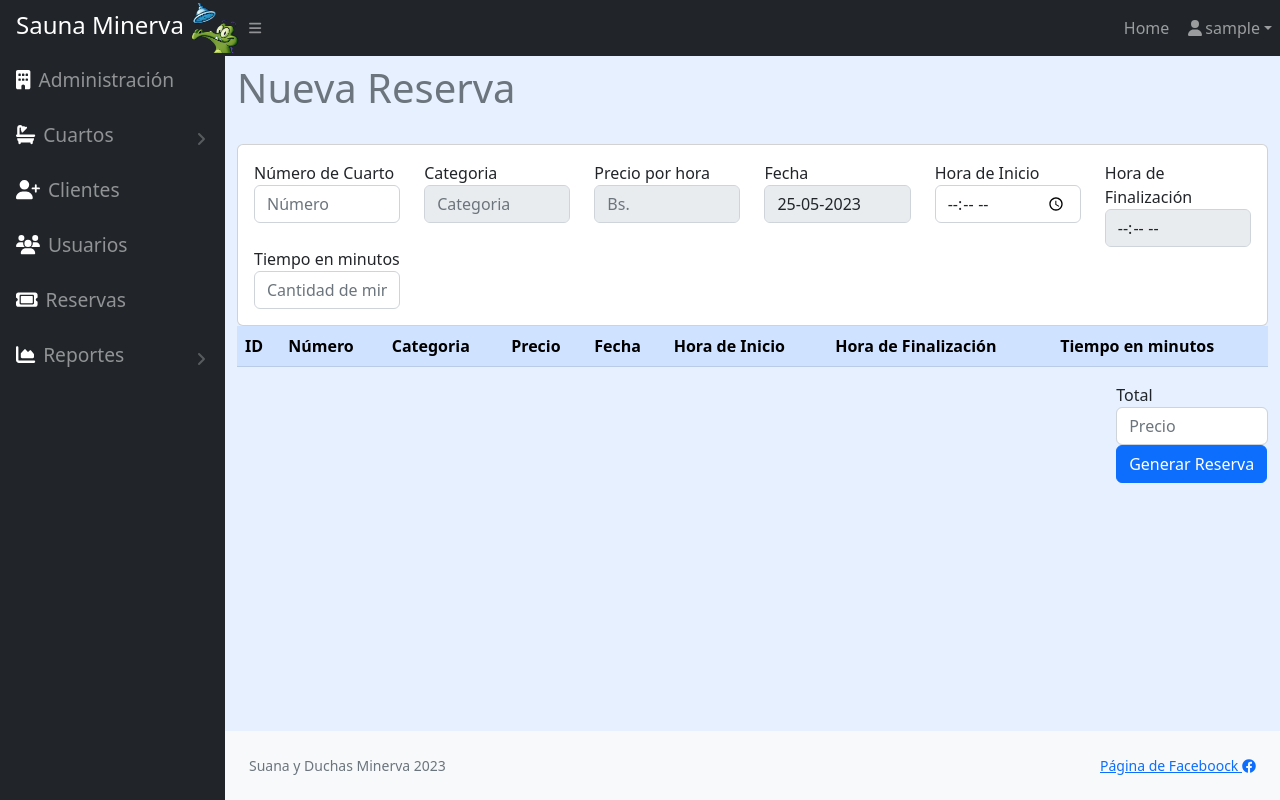
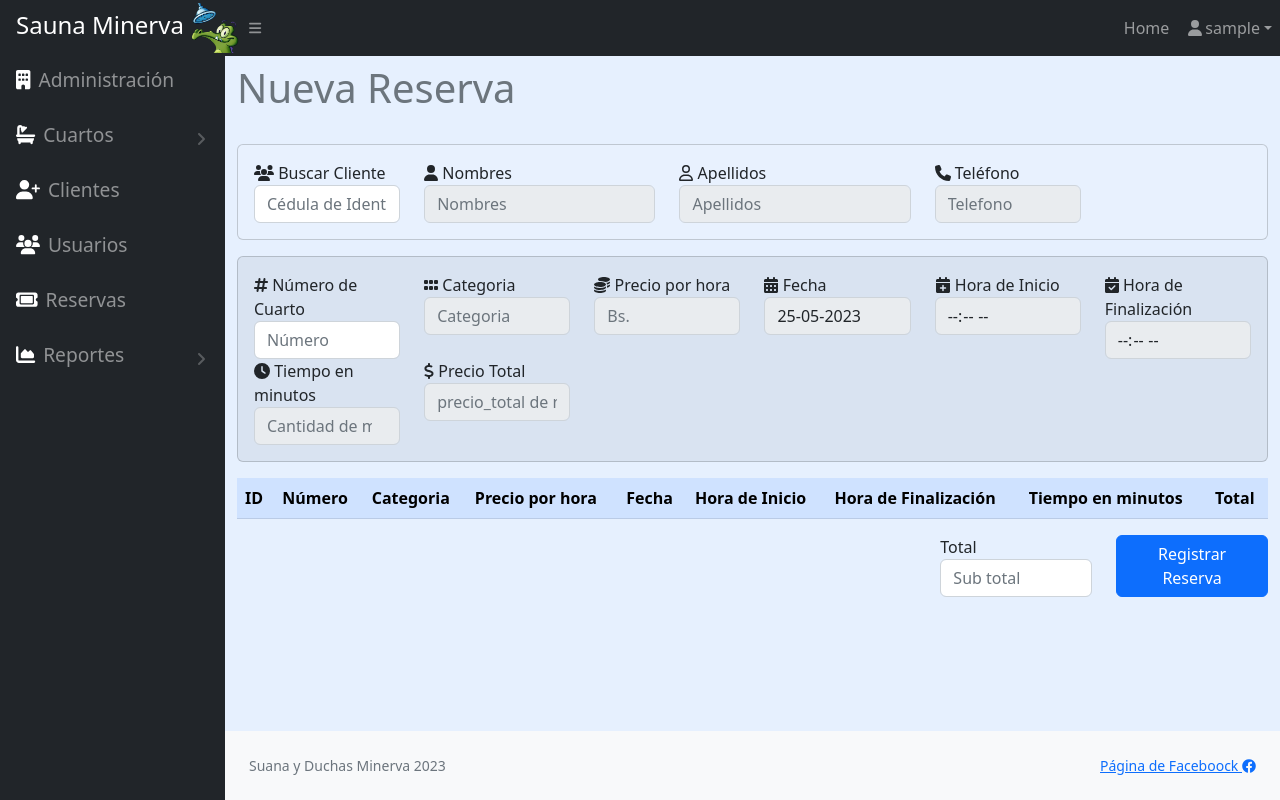
Before and after one commit to Ashly6713/SistemaSauna, a PHP site: page /SistemaSauna/Reservas in a window 1280 px wide. Run offline with PHP 8.4, Linux system fonts and the light colour scheme; the visitor is signed in with stand-in values (Sample User, id 1); lists and menus that the app fills with data are empty; some libraries are stand-ins or nearby versions.

Commit message:
2do Dayle Meeting 3er Sprint

```diff
--- a/Assets/js/funciones.js
+++ b/Assets/js/funciones.js
@@ -199,18 +199,10 @@ function registrarUser(e) {
     const nombre = document.getElementById("nombre");
     const apellido = document.getElementById("apellido");
     const correo= document.getElementById("correo");
-    const clave = document.getElementById("clave");
-    const confirmar= document.getElementById("confirmar");
     const rol = document.getElementById("rol");
     const estado = document.getElementById("estado");
     if (usuario.value == "" || nombre.value == ""|| apellido.value == "" || correo.value == ""  || rol.value == "" || estado.value == "") {
-        Swal.fire({
-            position: 'top-end',
-            icon: 'error',
-            title: 'Todos los campos son obligatorios',
-            showConfirmButton: false,
-            timer: 3000
-          })
+        alertas('Todos los campos son obligatorios', 'warning');
     } else{
         const url = base_url + "Usuarios/registrar";
         const frm = document.getElementById("frmUsuarios");
@@ -219,45 +211,19 @@ function registrarUser(e) {
         http.send(new FormData(frm));
         http.onreadystatechange = function(){
             if (this.readyState == 4 && this.status == 200) {
+                console.log(this.responseText);
                 const res= JSON.parse(this.responseText);
-               if(res == "si"){
-                Swal.fire({
-                    position: 'top-end',
-                    icon: 'success',
-                    title: 'Usuario registrado con éxito',
-                    showConfirmButton: false,
-                    timer: 3000
-                  })
-                  frm.reset();
-                  $("#nuevo_usuario").modal("hide");
+
                 tblUsuarios.ajax.reload();
-                }else if(res == "modificado"){
-                    Swal.fire({
-                        position: 'top-end',
-                        icon: 'success',
-                        title: 'Usuario modificado con éxito',
-                        showConfirmButton: false,
-                        timer: 3000
-                      })
-                      $("#nuevo_usuario").modal("hide");
-                      tblUsuarios.ajax.reload();
-                }else{
                 if(res == "usuario"){
                   document.getElementById("alertaU").classList.remove("d-none");
                 } else if(res == "letras"){
                   document.getElementById("alertaL").classList.remove("d-none");
                 } else if(res == "correo"){
                   document.getElementById("alertaC").classList.remove("d-none");
-                  }else {
-                    Swal.fire({
-                      position: 'top-end',
-                      icon: 'error',
-                      title: res,
-                      showConfirmButton: false,
-                      timer: 3000
-                    })
-                  }
-               }
+                }else{alertas(res.msg, res.icono);
+                  $("#nuevo_usuario").modal("hide");}
+
             }
         }
     }
@@ -313,21 +279,8 @@ function btnEliminarUser(id){
         http.onreadystatechange = function(){
             if (this.readyState == 4 && this.status == 200) {
                 const res = JSON.parse(this.responseText);
-              if (res == "ok"){
-                Swal.fire(
-                    'Mensaje!',
-                    'Usuario eliminado con éxito.',
-                    'success'
-                  )
-
+                 alertas(res.msg, res.icono);
                  tblUsuarios.ajax.reload();
-              }else{
-                Swal.fire(
-                    'Mensaje!',
-                    res,
-                    'error'
-                  )
-              }
             }
           }
 
@@ -337,7 +290,7 @@ function btnEliminarUser(id){
 }
 function btnDeshabilitarUser(id){
         Swal.fire({
-            title: 'Esta seguro de eliminar?',
+            title: 'Esta seguro de Desactivar?',
             text: "El usuario no se eliminará de forma permanente, solo cambiará el estado a inactivo!",
             icon: 'warning',
             showCancelButton: true,
@@ -354,21 +307,8 @@ function btnDeshabilitarUser(id){
             http.onreadystatechange = function(){
                 if (this.readyState == 4 && this.status == 200) {
                     const res = JSON.parse(this.responseText);
-                  if (res == "ok"){
-                    Swal.fire(
-                        'Mensaje!',
-                        'Usuario eliminado con éxito.',
-                        'success'
-                      )
-
                     tblUsuarios.ajax.reload();
-                  }else{
-                    Swal.fire(
-                        'Mensaje!',
-                        res,
-                        'error'
-                      )
-                  }
+                    alertas(res.msg, res.icono);
                 }
               }
 
@@ -394,24 +334,10 @@ function btnReingresarUser(id){
             http.onreadystatechange = function(){
                 if (this.readyState == 4 && this.status == 200) {
                     const res = JSON.parse(this.responseText);
-                  if (res == "ok"){
-                    Swal.fire(
-                        'Mensaje!',
-                        'Usuario reingresado con éxito.',
-                        'success'
-                      )
-
                     tblUsuarios.ajax.reload();
-                  }else{
-                    Swal.fire(
-                        'Mensaje!',
-                        res,
-                        'error'
-                      )
+                    alertas(res.msg, res.icono);
                 }
               }
-              }
-
             }
           })
 
@@ -1118,8 +1044,25 @@ function modificarEmpresa(){
 
 }
 //Fin Informacion de la empresa
+function saltar(e,id)
+{
+	(e.keyCode)?k=e.keyCode:k=e.which;
+	if(k==13)
+	{
+		// Si la variable id contiene "submit" enviamos el formulario
+		if(id=="submit")
+		{
+			document.forms[0].submit();
+		}else{
+			// nos posicionamos en el siguiente input
+			document.getElementById(id).focus();
+		}
+	}
+}
 function buscarNumero(e){
   e.preventDefault();
+  const num = document.getElementById("numero").value;
+   if(num != '' ){
     if(e.which == 13){
       const num = document.getElementById("numero").value;
       const url = base_url + "Reservas/buscarNumero/"+num;
@@ -1133,27 +1076,74 @@ function buscarNumero(e){
             document.getElementById("categoria").value = res.nombre;
             document.getElementById("precio_hora").value = res.precio_hora;
             document.getElementById("id").value = res.id;
+            document.getElementById("hora_inicio").removeAttribute('disabled');
             document.getElementById("hora_inicio").focus();
+            document.getElementById("cantidad").removeAttribute('disabled');
           } else {
-          Swal.fire({
-            position: 'top-end',
-            icon: 'error',
-            title: 'El cuarto no existe',
-            showConfirmButton: false,
-            timer: 2000
-          })
+            alertas('El producto no existe', 'warning');
             document.getElementById("numero").value = '';
             document.getElementById("numero").focus();
           }
         }
       }
     }
+  } else{
+    alertas('Ingrese el número', 'warning');
+  }
+
 }
 function calcularHoras(e){
   e.preventDefault();
   const hrIn = document.getElementById("hora_inicio").value;
   const cant = document.getElementById("cantidad").value;
+  const precio_hora = document.getElementById("precio_hora").value;
   document.getElementById("hora_fin").value =  hrIn;
-  document.getElementById("hora_fin").stepUp(cant);  ;
+  document.getElementById("hora_fin").stepUp(cant);
+  var preTot =  (cant/60)*precio_hora;
+  var rPreTot = preTot.toFixed(2);
+  var decimal = rPreTot - Math.trunc(rPreTot);
+  if(decimal == 0.0 || decimal == 0.50 ){
+    document.getElementById("precio_total").value =  rPreTot;
+  }else{
+    if(decimal > 0.50 ){
+      document.getElementById("precio_total").value = Math.trunc(rPreTot)+1;
+    } else{
+      document.getElementById("precio_total").value = Math.trunc(rPreTot);
+    }
+  }
+
+  if(e.which == 13){
+     if(cant > 0){
+      const url = base_url + "Reservas/ingresar";
+      const frm = document.getElementById("frmReserva");
+      const http = new XMLHttpRequest();
+      http.open("POST", url, true);
+      http.send(new FormData(frm));
+      http.onreadystatechange = function(){
+        if (this.readyState == 4 && this.status == 200) {
+          console.log(this.responseText);
+          /*const res = JSON.parse(this.responseText);
+          alertas(res.msg, res.icono);
+          frm.reset();
+          //cargarDetalle();
+          document.getElementById('cantidad').setAttribute('disabled', 'disabled');
+          document.getElementById('numero').focus();*/
 
         }
+      }
+     }
+  }
+
+}
+
+//fin Reservas
+
+function alertas(mensaje, icono){
+  Swal.fire({
+    position: 'top-end',
+    icon: icono,
+    title: mensaje,
+    showConfirmButton: false,
+    timer: 3000
+  })
+}
--- a/Bd.sql
+++ b/Bd.sql
@@ -49,6 +49,8 @@ CREATE TABLE Reserva (
   fecha_compra DATETIME NOT NULL,
   hora_inicio TIME NOT NULL,
   hora_fin TIME NOT NULL,
+  cantidad INT NOT NULL,
+  sub_total DECIMAL(10, 2) NOT NULL,
   cliente_id INT NOT NULL,
   cuarto_id INT NOT NULL,
   usuario_id INT NOT NULL,
--- a/Controllers/Reservas.php
+++ b/Controllers/Reservas.php
@@ -15,6 +15,45 @@ class Reservas extends Controller {
         echo json_encode($data, JSON_UNESCAPED_UNICODE);
         die();
     }
+    public function ingresar()
+    {
+        date_default_timezone_set('America/La_Paz');
+        $id = $_POST['id'];
+        $datos = $this->model->getCuartos($id);
+        $precio = $datos['precio_hora'];
+        $fecha_compra = date('d-m-Y');
+        $hora_inicio = $_POST['hora_inicio'];
+        $cantidad = $_POST['cantidad'];
+        $hora_fin = date('H:i',strtotime ( '+'.$cantidad.' minute' , strtotime ($hora_inicio) )) ;
+        $cuarto_id = $datos['id'];
+        $usuario_id = $_SESSION['id'];
+
+        //$comprobar = $this->model->consultarDetalle('detalle_temp',$cuarto_id, $usuario_id);
+        if(empty($comprobar)){
+            //calcular total
+            $preTot =  ($cantidad/60)*$precio;
+            $rPreTot = round($preTot,2);
+            $decimal = $rPreTot - floor($rPreTot);
+            if($decimal == 0.0 || $decimal == 0.50 ){
+                $sub_total =  $rPreTot;
+            }else{
+                if($decimal > 0.50 ){
+                $sub_total =floor($rPreTot)+1;
+                } else{
+                    $sub_total =floor($rPreTot);
+                }
+            }
+            //fin
+            $data = $this->model->registrarDetalle($precio, $fecha_compra, $hora_inicio, $hora_fin, $cantidad, $sub_total/*, $cliente_id*/, $cuarto_id, $usuario_id);
+            if($data == 'ok'){
+                $msg = array('msg'=>'Cuarto ingresado a la reserva', 'icono'=> 'success');
+            } else{
+                $msg = array('msg'=>'Error al ingresar cuarto a la reserva', 'icono'=> 'error');
+            }
+        } else {
+            //$total_cantidad = $comprobar['cantidad'] +$cantidad;
+        }
+    }
 }
 
 ?>
--- a/Models/ReservasModel.php
+++ b/Models/ReservasModel.php
@@ -6,7 +6,13 @@ public function __construct(){
 }
 public function getCuNum(string $num)
 {
-    $sql = "SELECT c.*, cc.* FROM cuarto c INNER JOIN categoria_cuarto cc WHERE c.categoria_id = cc.id AND numero = '$num'" ;
+    $sql = "SELECT c.*, cc.nombre, cc.capacidad, cc.precio_hora, cc.estado FROM cuarto c INNER JOIN categoria_cuarto cc WHERE c.categoria_id = cc.id AND c.numero = '$num'" ;
+    $data = $this->select($sql);
+    return $data;
+}
+public function getCuartos(int $id)
+{
+    $sql = "SELECT c.*, cc.nombre, cc.capacidad, cc.precio_hora, cc.estado FROM cuarto c INNER JOIN categoria_cuarto cc WHERE c.categoria_id = cc.id AND c.id = $id" ;
     $data = $this->select($sql);
     return $data;
 }
--- a/Views/Administracion/Home.php
+++ b/Views/Administracion/Home.php
@@ -68,7 +68,7 @@
                                 <div class="sb-nav-link-icon text-white"><h5><i class="fas fa-users"></i></h5></div>
                                 <h5> Usuarios</h5>
                             </a>
-                            <a class="nav-link" href="<?php echo base_url; ?>Usuarios">
+                            <a class="nav-link" href="<?php echo base_url; ?>Reservas">
                                 <div class="sb-nav-link-icon text-white"><h5><i class="fas fa-ticket"></i></h5></div>
                                 <h5>Reservas</h5>
                             </a>
--- a/Views/Reservas/index.php
+++ b/Views/Reservas/index.php
@@ -3,112 +3,116 @@ date_default_timezone_set('America/La_Paz');?>
 <ol class="breadcrumb mb-4">
      <h1><li class="breadcrumb-item active">Nueva Reserva</li></h1>
 </ol>
-<div class="card">
+<!-- CLIENTE -->
+<div class="card bg-white bg-opacity-10">
+    <div class="card-body">
+        <div class="row">
+            <div class="col-md-2">
+                <div class="form-group">
+                    <label for="ci" class="font-weight-bold"><i class="fas fa-users"></i> Buscar Cliente</label>
+                    <input id="ci" class="form-control" type="text" name="ci" placeholder="Cédula de Identidad">
+                    <input type="hidden" id="id" name="id">
+                </div>
+            </div>
+            <div class="col-md-3">
+                <div class="form-group">
+                    <label for="nombre" class="font-weight-bold"><i class="fas fa-user"></i> Nombres</label>
+                    <input id="nombre" class="form-control" type="text" name="nombre" placeholder="Nombres" disabled>
+                </div>
+            </div>
+            <div class="col-md-3">
+                <div class="form-group">
+                    <label for="apellido" class="font-weight-bold"><i class="far fa-user"></i> Apellidos</label>
+                    <input id="apellido" class="form-control" type="text" name="apellido" placeholder="Apellidos" disabled>
+                </div>
+            </div>
+            <div class="col-md-2">
+                <div class="form-group">
+                    <label for="telefono" class="font-weight-bold"><i class="fas fa-phone"></i> Teléfono</label>
+                    <input id="telefono" class="form-control" type="text" name="telefono" placeholder="Telefono" disabled>
+
+                </div>
+            </div>
+        </div>
+     </div>
+</div>
+<p></p><!-- CUARTOS -->
+<div class="card bg-secondary bg-opacity-10">
     <div class="card-body">
         <form id="frmReserva">
           <div class="row">
             <div class="col-md-2">
                 <div class="form-group">
-                    <label for="numero">Número de Cuarto</label>
+                    <label for="numero"><i class="fas fa-hashtag"></i> Número de Cuarto</label>
                     <input type="hidden" id="id" name="id">
-                    <input id="numero" class="form-control" type="text" name="numero" placeholder="Número" onkeyup="buscarNumero(event);">
+                    <input id="numero" class="form-control" type="number" step="1" name="numero" placeholder="Número" onkeyup="buscarNumero(event);" onkeypress='return event.charCode >= 48 && event.charCode <= 57'>
                 </div>
             </div>
             <div class="col-md-2">
                 <div class="form-group">
-                    <label for="categoria">Categoria</label>
+                    <label for="categoria"><i class="fas fa-grip-horizontal"></i> Categoria</label>
                     <input id="categoria" class="form-control" type="text" name="categoria" placeholder="Categoria" disabled>
                 </div>
             </div>
             <div class="col-md-2">
                 <div class="form-group">
-                    <label for="precio_hora">Precio por hora</label>
+                    <label for="precio_hora"><i class="fas fa-coins"></i> Precio por hora</label>
                     <input id="precio_hora" class="form-control" type="text" name="precio_hora" placeholder="Bs." disabled>
                 </div>
             </div>
             <div class="col-md-2">
                 <div class="form-group">
-                    <label for="fecha">Fecha</label>
+                    <label for="fecha"><i class="fas fa-calendar-alt"></i> Fecha</label>
                     <input id="fecha" class="form-control" type="text" name="fecha" value="<?php echo date('d-m-Y');?>"disabled >
                 </div>
             </div>
             <div class="col-md-2">
                 <div class="form-group">
-                    <label for="hora_inicio">Hora de Inicio</label>
-                    <input id="hora_inicio" class="form-control" type="time" name="hora_inicio" placeholder="Hora de Inicio" required>
+                    <label for="hora_inicio"><i class="fas fa-calendar-plus"></i> Hora de Inicio</label>
+                    <input id="hora_inicio" class="form-control" type="time" name="hora_inicio" placeholder="Hora de Inicio" onkeyup="saltar(event,'cantidad')" disabled required>
                 </div>
             </div>
             <div class="col-md-2">
                 <div class="form-group">
-                    <label for="hora_fin">Hora de Finalización</label>
+                    <label for="hora_fin"><i class="fas fa-calendar-check"></i> Hora de Finalización</label>
                     <input id="hora_fin" class="form-control" type="time" name="hora_fin" placeholder="Hora de Finalización" disabled>
                 </div>
             </div>
             <div class="col-md-2">
                 <div class="col-md-12">
                     <div class="form-group">
-                        <label for="cantidad">Tiempo en minutos</label>
-                        <input id="cantidad" class="form-control" type="text" name="cantidad" placeholder="Cantidad de minutos" onkeyup="calcularHoras(event);">
+                        <label for="cantidad"><i class="fas fa-clock"></i> Tiempo en minutos</label>
+                        <input id="cantidad" class="form-control" type="number" name="cantidad" placeholder="Cantidad de minutos" onkeyup="calcularHoras(event);" onkeypress='return event.charCode >= 48 && event.charCode <= 57' required disabled>
                     </div>
                 </div>
             </div>
-
+            <div class="col-md-2">
+                <div class="col-md-12">
+                    <div class="form-group">
+                        <label for="precio_total"><i class="fas fa-dollar-sign"></i> Precio Total</label>
+                        <input id="precio_total" class="form-control" type="text" name="precio_total" placeholder="precio_total de minutos" disabled>
+                    </div>
+                </div>
+            </div>
           </div>
         </form>
     </div>
 </div>
-<style>
-    .badge-primary {
-   color: #ebeef0;
-   background-color: #B23CFD;
-}
 
-.badge-secondary{
-   color: #ebeef0;
-   background-color: #6c757d;
-}
 
-.badge-success {
-   color: #ebeef0;
-   background-color: #198754;
-}
-
-.badge-danger{
-   color: #ebeef0;
-   background-color: #dc3545;
-}
-
-.badge-warning {
-   color: #ebeef0;
-   background-color: #5f3cfd;
-}
-
-.badge-info {
-   color: #ebeef0;
-   background-color: #fd3c46;
-}
-.badge-light {
-   color: #ebeef0;
-   background-color: #3cfdbd;
-}
-.badge-dark {
-   color: #ebeef0;
-   background-color: #064118;
-}
-
-    </style>
-
+<p></p><!--tabla -->
 <table class="table table-light">
     <thead class="table table-primary">
         <tr>
             <th>ID</th>
             <th>Número</th>
             <th>Categoria</th>
-            <th>Precio</th>
+            <th>Precio por hora</th>
             <th>Fecha</th>
             <th>Hora de Inicio</th>
             <th>Hora de Finalización</th>
             <th>Tiempo en minutos</th>
+            <th>Total</th>
         </tr>
     </thead>
     <tbody>
@@ -118,10 +122,12 @@ date_default_timezone_set('America/La_Paz');?>
 <div class="row justify-content-end ">
     <div class="col-md-2 ml-auto">
         <div class="form-group">
-                    <label for="total" class="font-weight-bold">Total</label>
-                    <input id="total" class="form-control" type="text" name="total" placeholder="Precio" required>
-             <button type="button" class="btn btn-primary">Generar Reserva</button>
+                <label for="total" class="font-weight-bold">Total</label>
+                <input id="total" class="form-control" type="text" name="total" placeholder="Sub total" required>
         </div>
+    </div>
+    <div class="col-md-2 ml-10">
+        <button type="button" class="btn btn-primary">Registrar Reserva</button>
     </div>
 </div>
 <?php  include "Views/Templates/footer.php"; ?>
--- a/Views/index.php
+++ b/Views/index.php
@@ -34,7 +34,9 @@
                                                 <label class="small mb-1" for="clave"><i class="fas fa-key"></i>  Contraseña</label>
 
                                             </div>
-                                            <div class="alert alert-danger text-center d-none" id="alerta" role="alert"> - </div>
+                                            <div class="alert alert-danger text-center d-none" id="alerta" role="alert">
+
+                                            </div>
                                             <div claa="form-group d-flex align-items-center justify-content-between mt-4 " >
                                                 <button class="form-control btn btn-primary mt-3" type="submit" onclick="frmLogin(event);">Log In</button>
                                             </div>
```
Also changed, not shown: Controllers/Usuarios.php (+13 -17 lines). Lines whose indentation alone changed are shown as unchanged.
